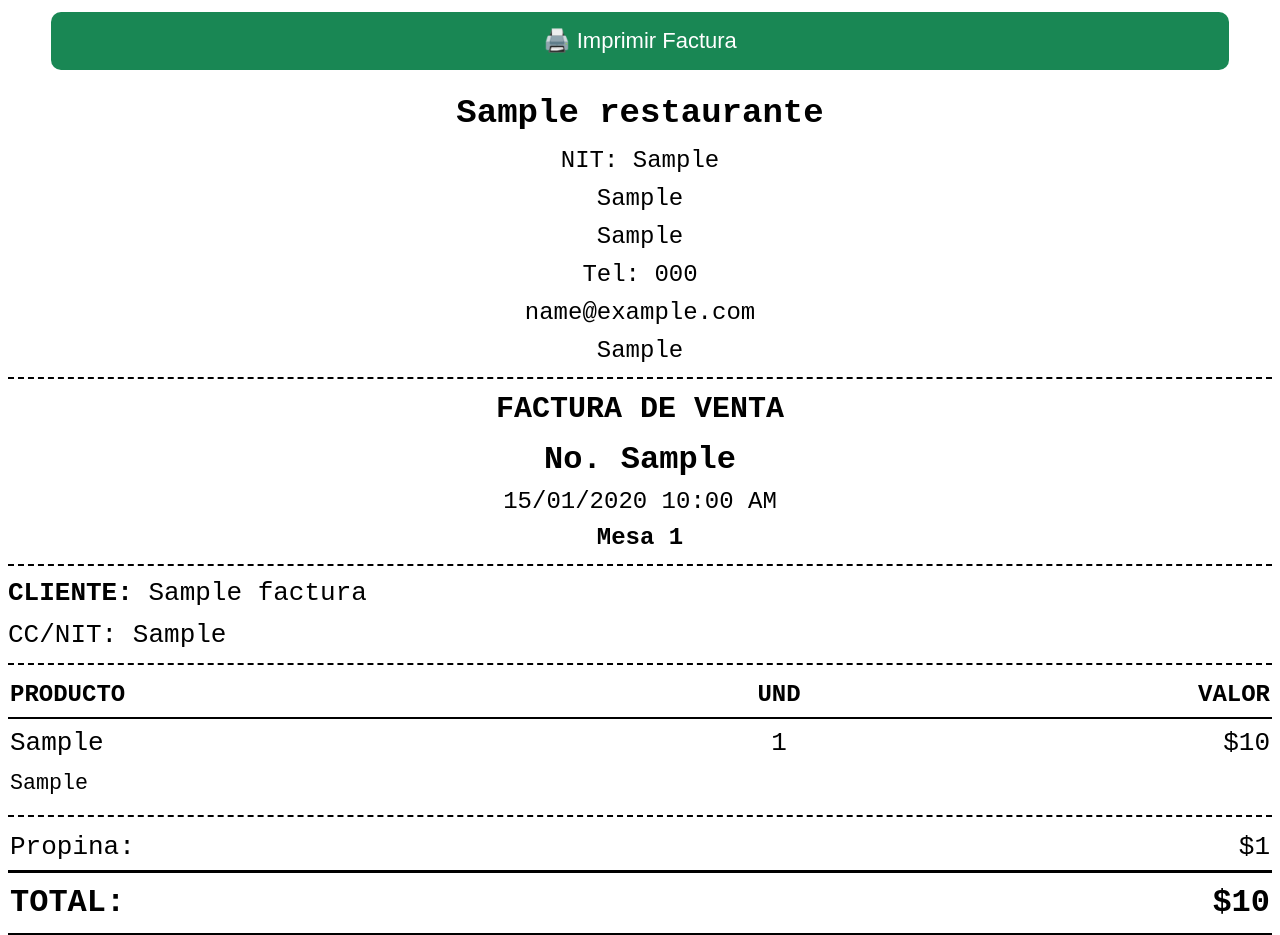
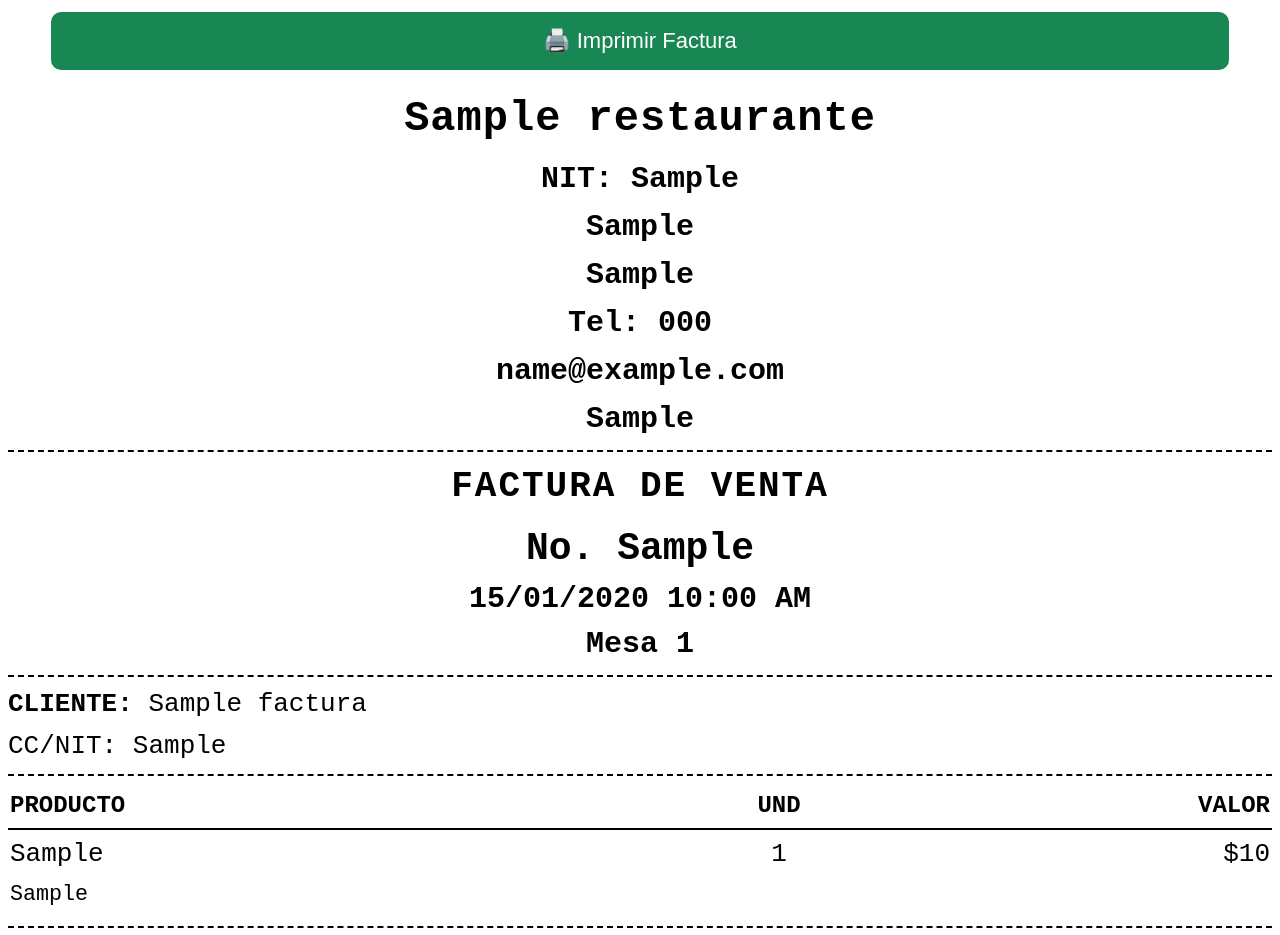
Before and after one commit to vallejoj645/Punto-saludable, a Flask app: page /factura/1/print in a window 1280 px wide. Shown: the top 935 px of the page. Run offline with Flask 3, Linux system fonts and the light colour scheme; a user stored in the database is signed in; tables that the repository leaves empty hold one stand-in row (values such as "Sample post").

Commit message:
Add files via upload

```diff
--- a/templates/print_factura.html
+++ b/templates/print_factura.html
@@ -27,33 +27,37 @@
         .negrita  { font-weight: bold; }
 
         .nombre-empresa {
-            font-size: 34px;
+            font-size: 42px;
             font-weight: bold;
             text-align: center;
-            margin-bottom: 4px;
+            margin-bottom: 6px;
+            letter-spacing: 1px;
         }
 
         .info-empresa {
-            font-size: 24px;
+            font-size: 30px;
+            font-weight: bold;
             text-align: center;
-            margin: 2px 0;
+            margin: 3px 0;
         }
 
         .titulo-factura {
-            font-size: 30px;
+            font-size: 36px;
             font-weight: bold;
             text-align: center;
-            margin: 4px 0;
+            margin: 6px 0;
+            letter-spacing: 2px;
         }
 
         .numero-factura {
-            font-size: 32px;
+            font-size: 38px;
             font-weight: bold;
             text-align: center;
         }
 
         .fecha-factura {
-            font-size: 24px;
+            font-size: 30px;
+            font-weight: bold;
             text-align: center;
         }
 
```
